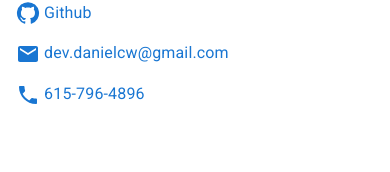
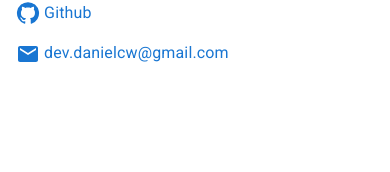
Before and after one commit to DanielCW7/web-portfolio, a Next.js app: page /contact in a window 390 px wide. Shown: the part 759-931 px from the top of the page. Built offline with nearby package versions, Linux system fonts and the light colour scheme.

Commit message:
CHORE(phone): remove phone number

```diff
--- a/pages/contact.js
+++ b/pages/contact.js
@@ -28,7 +28,6 @@ const Contact = () => {
                         <Link underline="hover" className="cursor-pointer" href="https://www.linkedin.com/in/daniel-connor-wilson-a67706177/"><LinkedInIcon/> LinkedIn </Link>
                         <Link underline="hover" className="cursor-pointer" href="https://github.com/DanielCW7"><GitHubIcon/> Github </Link>
                         <Link underline="hover" className="cursor-pointer" href="mailto:dev.danielcw@gmail.com"><EmailIcon/> dev.danielcw@gmail.com </Link>
-                        <Link underline="hover" className="cursor-pointer" href="tel:6157964896"><LocalPhoneIcon/> 615-796-4896 </Link>
                     </Box>
 
                 </Container>
```
